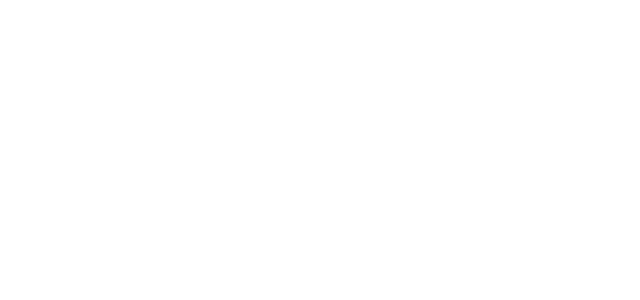
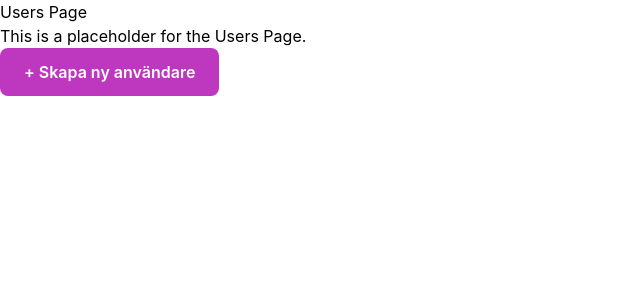
Before and after one commit to TH-SuperTeam/project-intranet, a React (Vite) app in the folder frontend/: page /users in a window 1280 px wide. Before the commit this address had no page. Shown: the top 300 px of the page, without its empty margins (0-640 px from the left). Built offline with nearby package versions, Linux system fonts and the light colour scheme.

Commit message:
add initial user pages and routes

```diff
--- a/frontend/src/App.tsx
+++ b/frontend/src/App.tsx
@@ -5,6 +5,8 @@ import NewsDetailsPage from "./pages/NewsDetailsPage";
 import CreateNewsPage from "./pages/CreateNewsPage";
 import EditNewsPage from "./pages/EditNewsPage";
 import { AudienceProvider } from "./contexts/AudienceProvider";
+import UsersPage from "./pages/UsersPage";
+import CreateUsersPage from "./pages/CreateUsersPage";
 
 function App() {
     return (
@@ -15,6 +17,9 @@ function App() {
                     <Route path="/news/create" element={<CreateNewsPage />} />
                     <Route path="/news/:id" element={<NewsDetailsPage />} />
                     <Route path="/news/:id/edit" element={<EditNewsPage />} />
+
+                    <Route path="/users" element={<UsersPage />} />
+                    <Route path="/users/create" element={<CreateUsersPage />} />
                 </Routes>
             </AudienceProvider>
         </>
--- /dev/null
+++ b/frontend/src/pages/CreateUsersPage.tsx
@@ -0,0 +1,13 @@
+import BackLink from "../components/common/BackLink";
+
+const CreateUsersPage = () => {
+    return (
+        <div>
+            <BackLink to="/users"></BackLink>
+            <h1>Skapa Ny Användare</h1>
+            <p>Detta är en platsför användarskapande.</p>
+        </div>
+    );
+};
+
+export default CreateUsersPage;
--- /dev/null
+++ b/frontend/src/pages/UsersPage.tsx
@@ -0,0 +1,14 @@
+import CreateButton from "../components/common/CreateButton";
+
+const UsersPage = () => {
+    return (
+        <div>
+            <h1>Users Page</h1>
+            <p>This is a placeholder for the Users Page.</p>
+
+            <CreateButton to="/users/create">+ Skapa ny användare</CreateButton>
+        </div>
+    );
+};
+
+export default UsersPage;
--- /dev/null
+++ b/frontend/src/types/AccessRole.ts
@@ -0,0 +1,4 @@
+export enum AccessRole {
+    USER = "USER",
+    ADMIN = "ADMIN",
+}
--- /dev/null
+++ b/frontend/src/types/UserType.ts
@@ -0,0 +1,4 @@
+export enum UserType {
+    STUDENT = "STUDENT",
+    TEACHER = "TEACHER",
+}
```
Also changed, not shown: frontend/src/types/CreateUserRequest.ts (added, +11 -0 lines).
